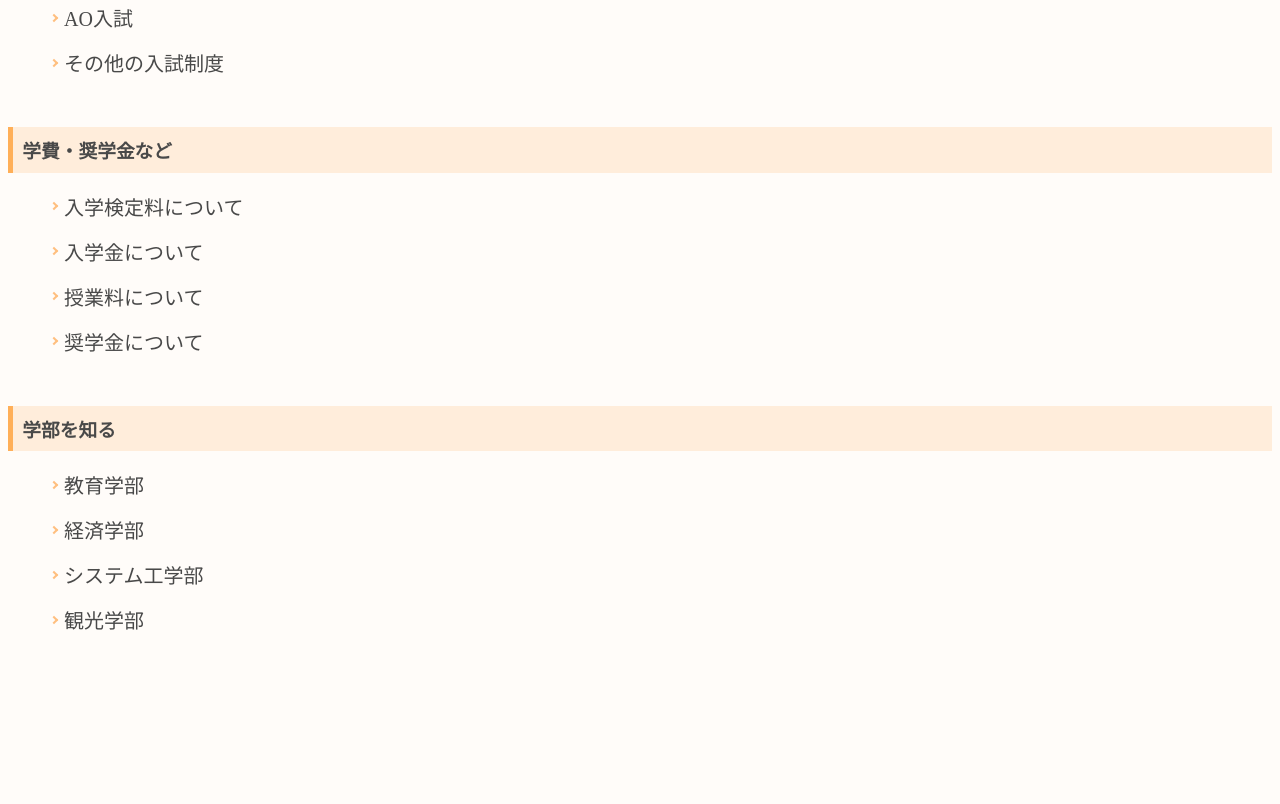
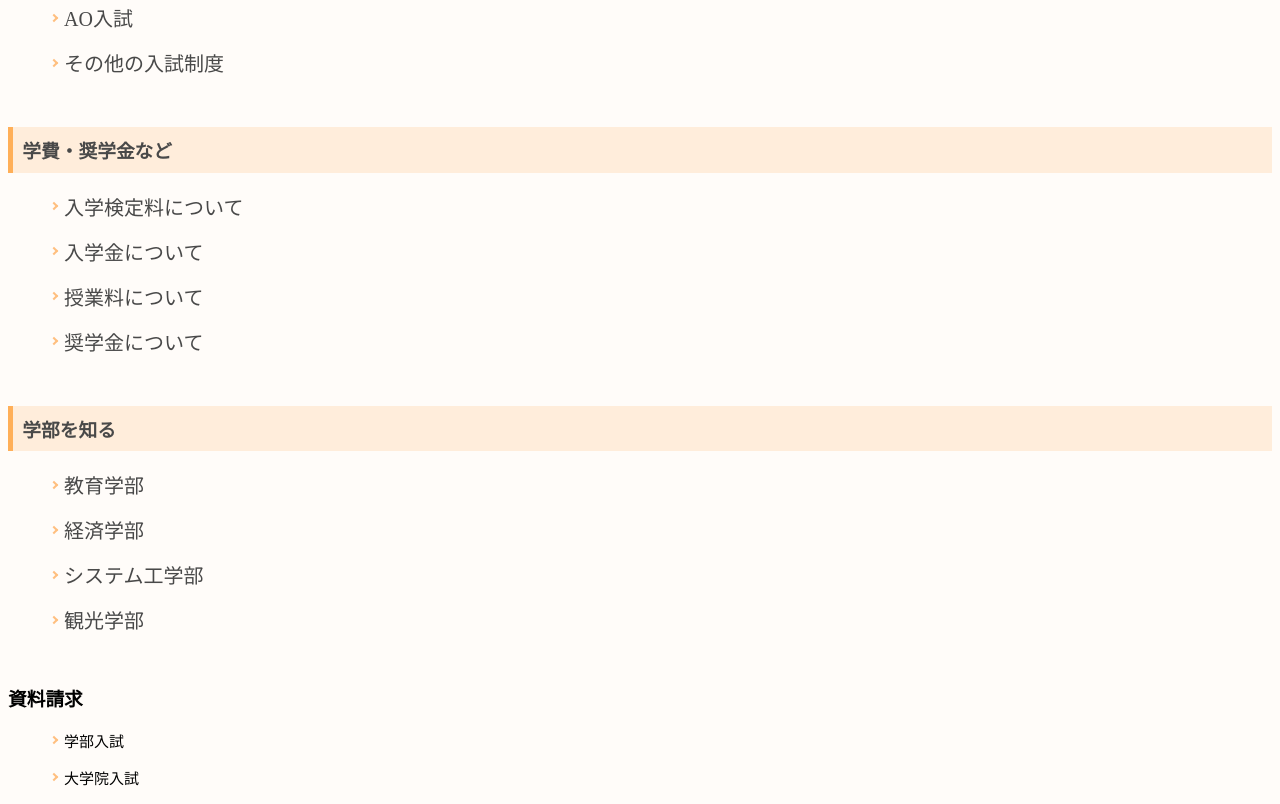
Before and after one commit to hnn-98/wakayama_winter_1, a plain HTML site: page index.html in a window 1280 px wide. Shown: the part 1738-2542 px from the top of the page. Before the commit the page ends 2422 px from the top, so only its background shows below. Drawn offline with Linux system fonts and the light colour scheme.

Commit message:
Update index.html

```diff
--- a/index.html
+++ b/index.html
@@ -111,6 +111,15 @@
     </ul>
   </div>
 
+  <div class="siryou">
+    <h3>資料請求</h3>
+    <ul>
+      <p><a href="http://www.wakayama-u.ac.jp/admission/faculty/invitation/guid/index.html" class="arrow sample">学部入試</a></p>
+    </ul><ul>
+      <p><a href="http://www.wakayama-u.ac.jp/admission/graduate/invitation/guid/index.html" class="arrow sample">大学院入試</a></p>
+    </ul>
+  </div>
+
 
 </body>
 </html>
```
